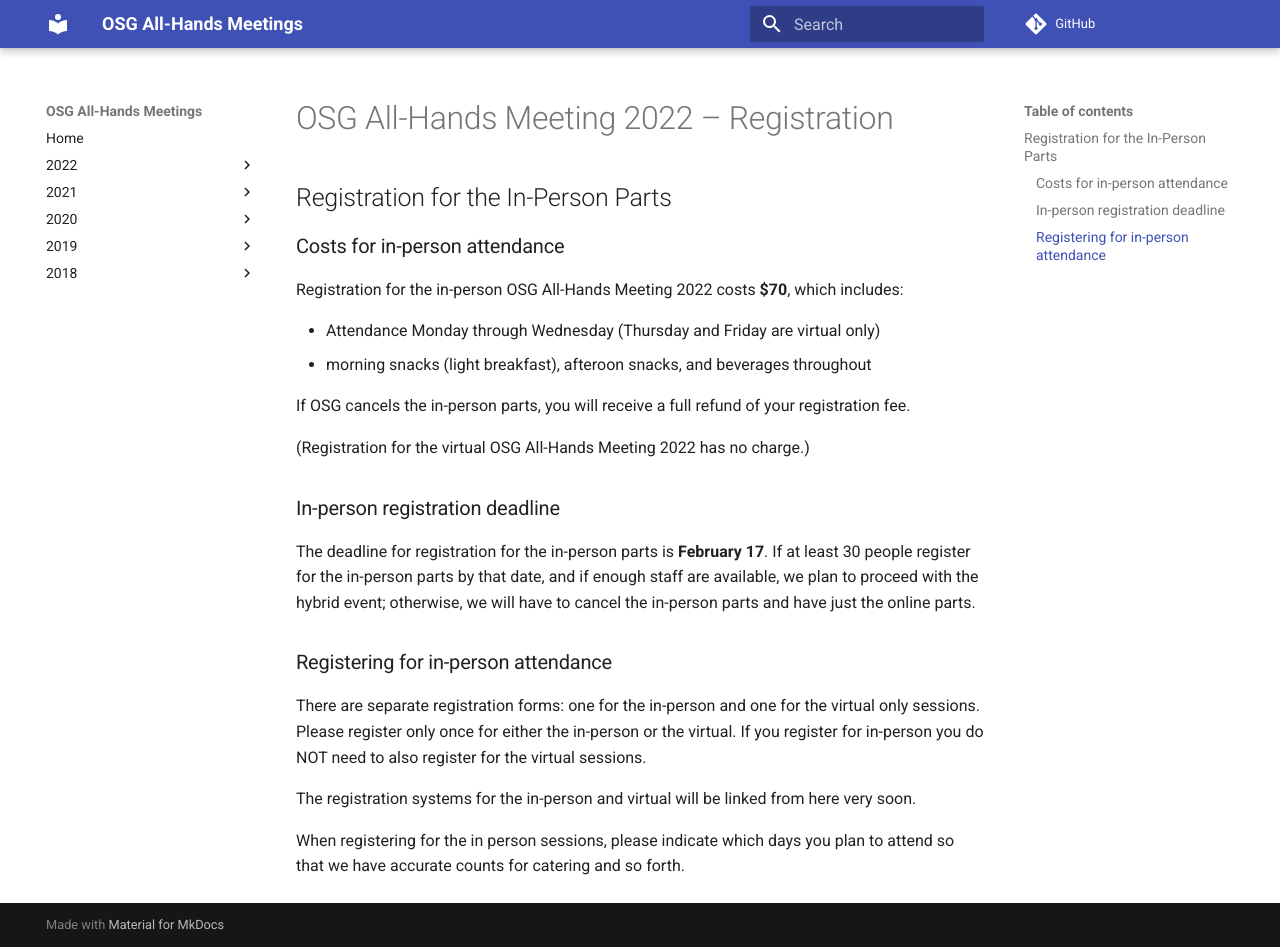
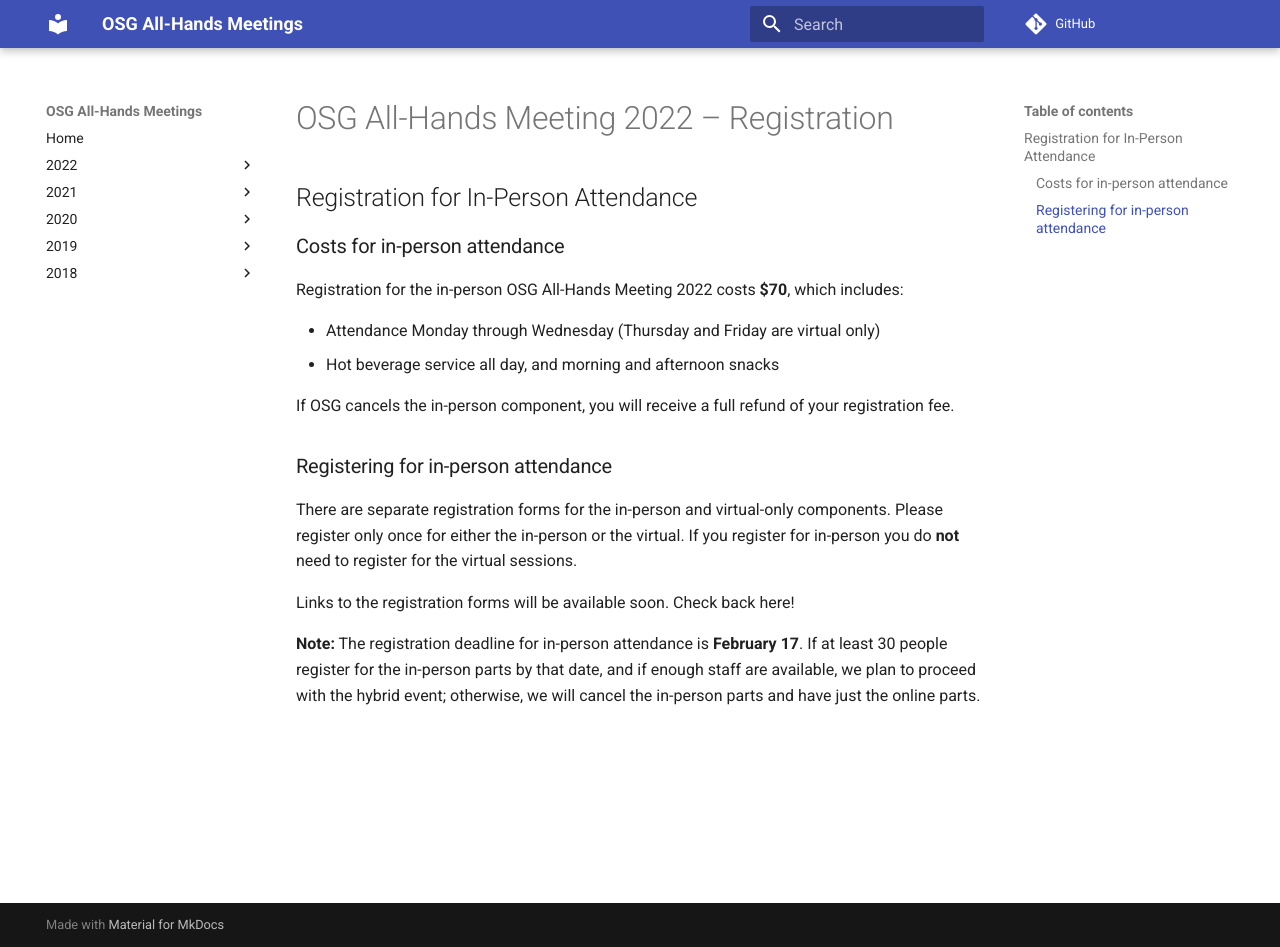
Before and after one commit to osg-htc/all-hands, an MkDocs documentation site: the page built from docs/2022/registration.md, in a window 1280 px wide and 947 px high. Built offline with MkDocs 1.6.1 and Material for MkDocs 9.7.7, drawn with Linux system fonts in a browser that asks for light colours; comment, search, counter and statistics services are not loaded.

Commit message:
My edits

```diff
--- a/docs/2022/registration.md
+++ b/docs/2022/registration.md
@@ -1,28 +1,27 @@
 # OSG All-Hands Meeting 2022 &ndash; Registration
 
-## Registration for the In-Person Parts
+## Registration for In-Person Attendance
 
 ### Costs for in-person attendance
 
 Registration for the in-person OSG All-Hands Meeting 2022 costs **$70**, which includes:
 
 * Attendance Monday through Wednesday (Thursday and Friday are virtual only)
-* morning snacks (light breakfast), afteroon snacks, and beverages throughout
+* Hot beverage service all day, and morning and afternoon snacks
 
-If OSG cancels the in-person parts, you will receive a full refund of your registration fee.
-
-(Registration for the virtual OSG All-Hands Meeting 2022 has no charge.)
-
-### In-person registration deadline
-
-The deadline for registration for the in-person parts is **February 17**. If at least 30 people register for the in-person parts by that date, and if enough staff are available, we plan to proceed with the hybrid event; otherwise, we will have to cancel the in-person parts and have just the online parts.
-
+If OSG cancels the in-person component, you will receive a full refund of your registration fee.
 
 ### Registering for in-person attendance
 
-There are separate registration forms: one for the in-person and one for the virtual only sessions. Please register only once for either the in-person or the virtual.  If you register for in-person you do NOT need to also register for the virtual sessions.
+There are separate registration forms for the in-person and virtual-only components.
+Please register only once for either the in-person or the virtual.
+If you register for in-person you do **not** need to register for the virtual sessions.
 
-The registration systems for the in-person and virtual will be linked from here very soon.
+Links to the registration forms will be available soon.
+Check back here!
 
-When registering for the in person sessions, please indicate which days you plan to attend so that we have
-accurate counts for catering and so forth.
+**Note:** The registration deadline for in-person attendance is **February 17**.
+If at least 30 people register for the in-person parts by that date,
+and if enough staff are available,
+we plan to proceed with the hybrid event;
+otherwise, we will cancel the in-person parts and have just the online parts.
```
